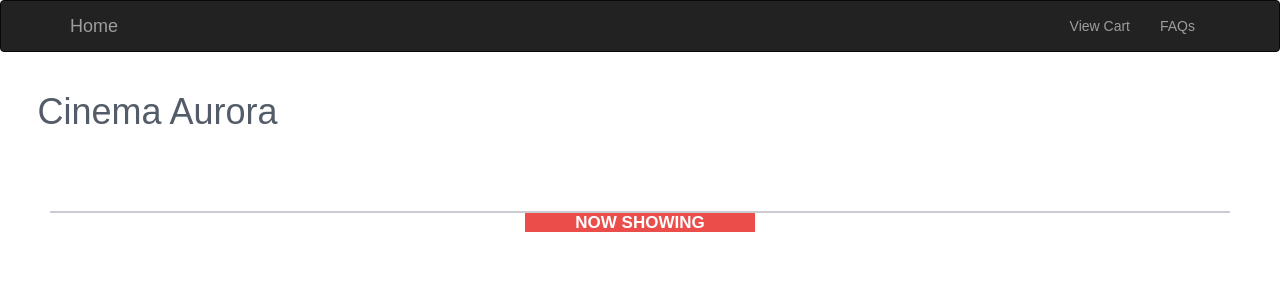
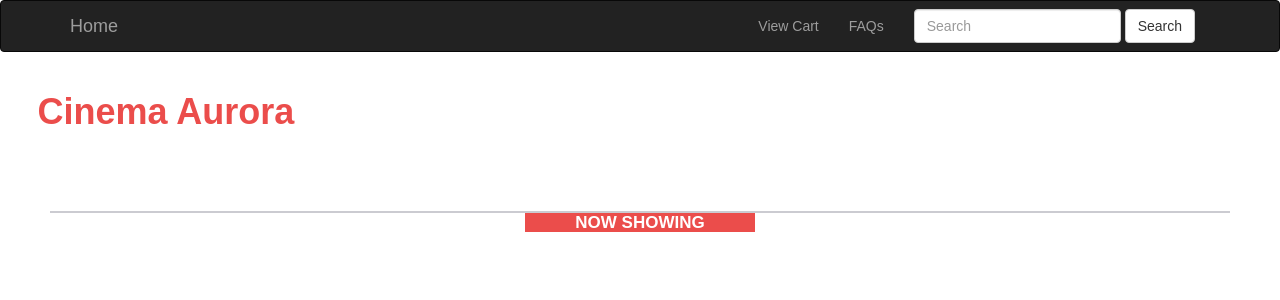
Before and after one commit to s3455338/sepm-assignment, a React (Create React App) app: page / in a window 1280 px wide. Shown: the top 300 px of the page. Built offline with nearby package versions, Linux system fonts and the light colour scheme.

Commit message:
add search bar

```diff
--- a/src/App.js
+++ b/src/App.js
@@ -8,7 +8,7 @@ class App extends Component {
       <div className="App">
         <Header/>
         <PageHeader style={pageHeaderStyle}>
-          Cinema Aurora
+          <strong>Cinema Aurora</strong>
         </PageHeader>
         <MovieTrailer />
       </div>
@@ -16,8 +16,9 @@ class App extends Component {
   }
 }
 const pageHeaderStyle = {
-  color: '#535c68',
+  fontWeight: '700',
+  color: '#eb4d4b',
   marginLeft: '3.75rem',
-  border:'none'
+  border:'none',
 }
 export default App;
--- a/src/components/Header.js
+++ b/src/components/Header.js
@@ -16,13 +16,12 @@ const Header = () => (
       </Navbar.Brand>
     </Navbar.Header>
     <Navbar.Collapse>
-{/*}
       <Navbar.Form pullRight>
         <FormGroup>
           <FormControl type="text" placeholder="Search"/>
         </FormGroup>{' '}
         <Button type="submit">Search</Button>
-</Navbar.Form>*/}
+      </Navbar.Form>
       <Nav pullRight>
         <NavItem eventKey={1} href="#">
           View Cart
```
